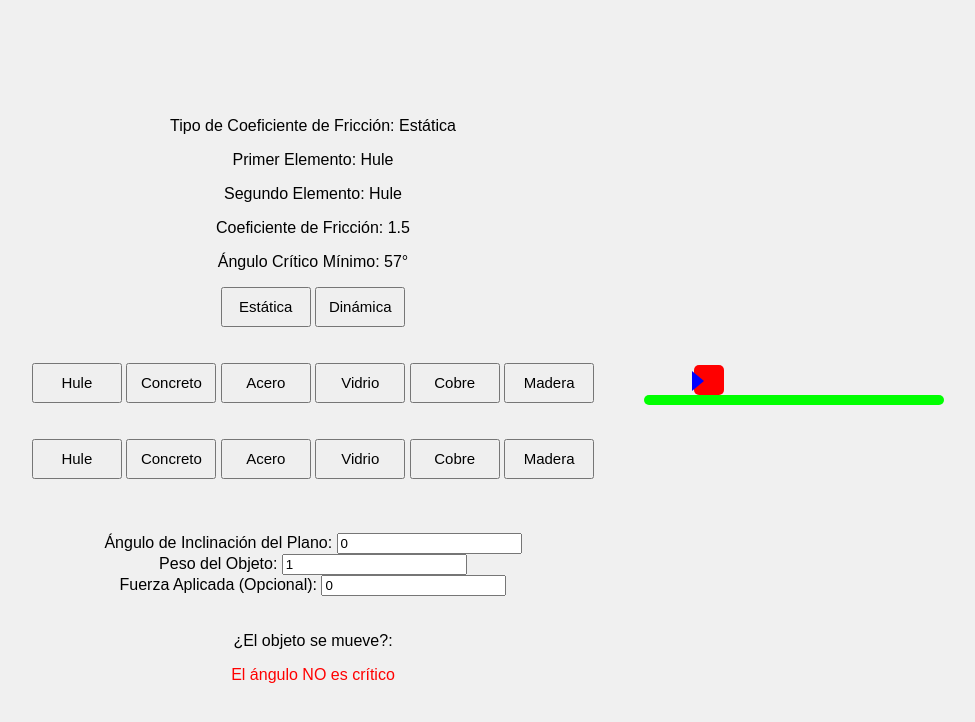
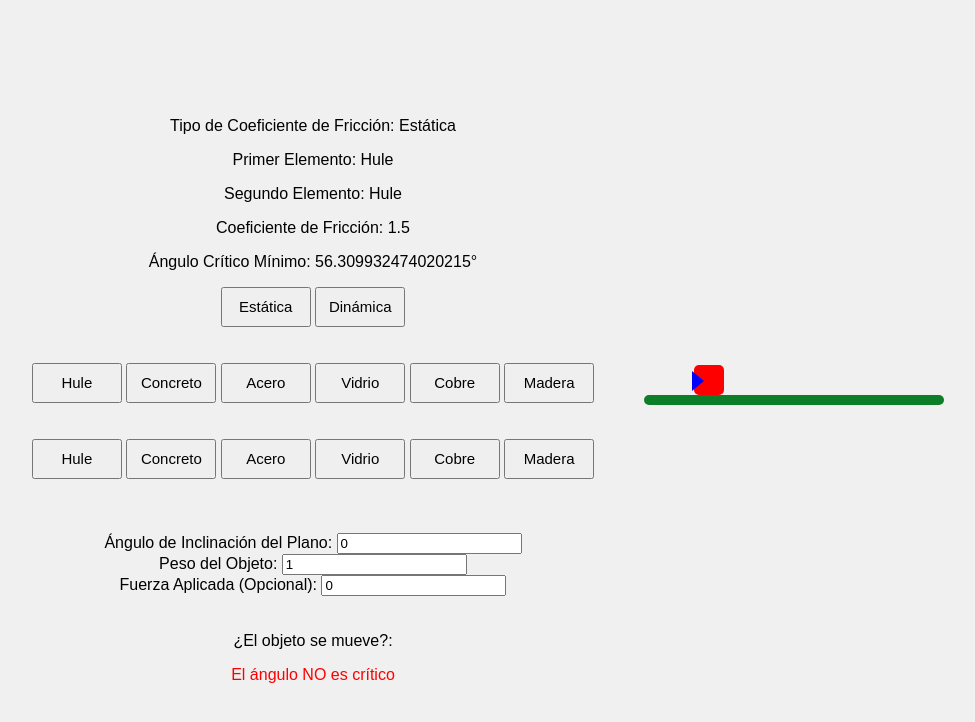
Before and after one commit to AsherGarciaO/Practica4, a plain HTML site: page index.html in a window 1280 px wide. Shown: the whole page, without its empty margins (152-1127 px from the left). Drawn offline with Linux system fonts and the light colour scheme.

Commit message:
Agregado

```diff
--- a/css/styles.css
+++ b/css/styles.css
@@ -17,7 +17,7 @@ body {
     position: relative;
     width: 300px;
     height: 10px;
-    background-color: #00ff00;
+    background-color: #0c7e28;
     transform-origin: left center;
     border-radius: 5px;
     margin-left: 50px;
--- a/index.html
+++ b/index.html
@@ -14,7 +14,7 @@
                 <p id="msj1">Primer Elemento: Hule</p>
                 <p id="msj2">Segundo Elemento: Hule</p>
                 <p id="msjCF">Coeficiente de Fricción: 1.5</p>
-                <p id="mina">Ángulo Crítico Mínimo: 57°</p>
+                <p id="mina">Ángulo Crítico Mínimo: 56.309932474020215°</p>
             </div>
             <div>
                 <button class="option" id="est">Estática</button>
--- a/js/elementos.js
+++ b/js/elementos.js
@@ -153,4 +153,5 @@ function establecerCoeficiente() {
     }
 
     document.getElementById("msjCF").textContent = "Coeficiente de Fricción: "+cf;
+    document.getElementById("mina").textContent = "Ángulo Crítico Mínimo: "+arctan(cf)+"°";
 }
```
